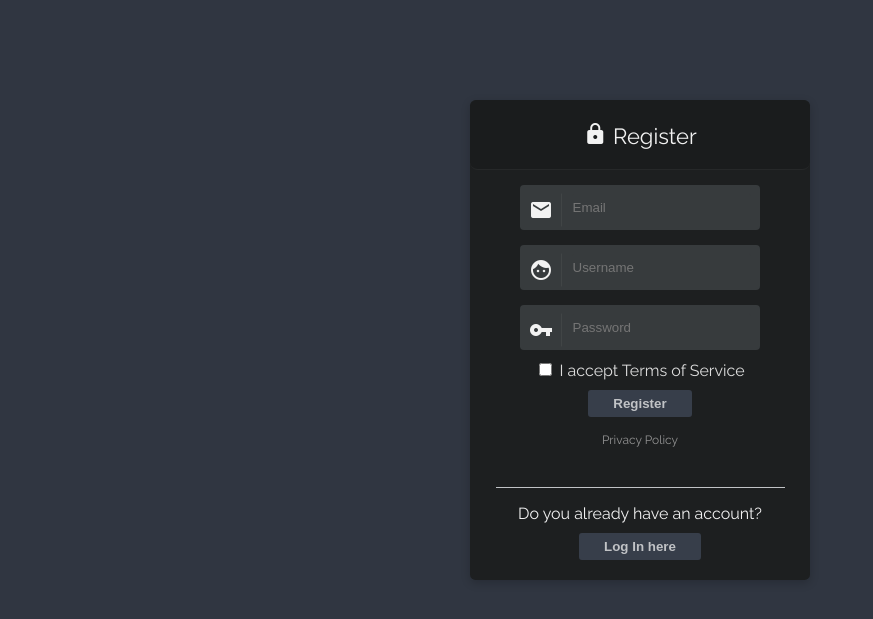
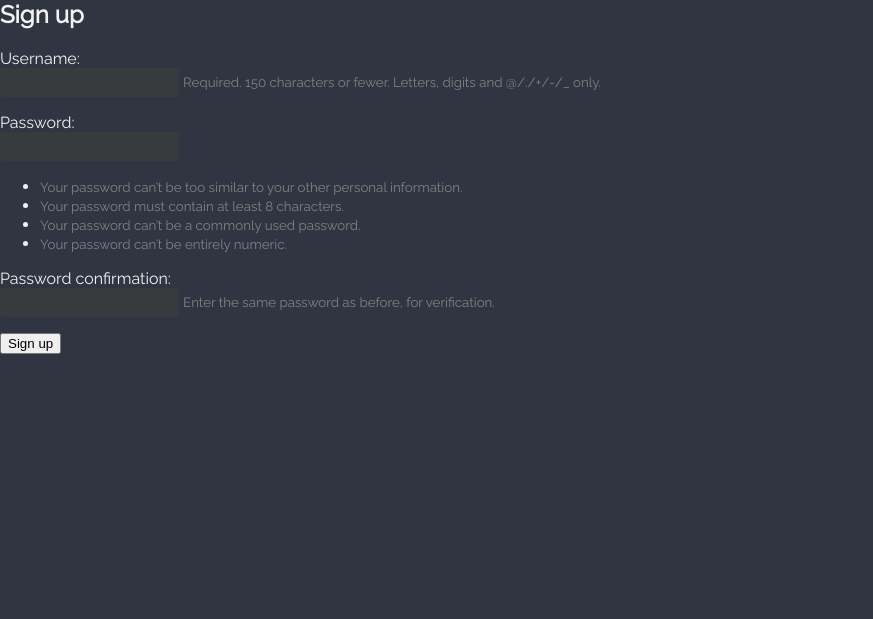
Before and after one commit to Caltus124/django_profil_app, a Django app: page /register/ in a window 1280 px wide. Shown: the top 619 px of the page, without its empty margins (0-873 px from the left). Run offline with Django 3.2, Linux system fonts and the light colour scheme.

Commit message:
register

```diff
--- a/django_profil_app/urls.py
+++ b/django_profil_app/urls.py
@@ -1,8 +1,9 @@
 from django.contrib import admin
-from django.urls import path
+from django.urls import path, include
 from . import views
 
 urlpatterns = [
+    path("accounts/", include("django.contrib.auth.urls")),
     path('admin/', admin.site.urls),
     path('', views.home),
     path('home/', views.home),
--- a/django_profil_app/views.py
+++ b/django_profil_app/views.py
@@ -1,5 +1,8 @@
 from django.http import HttpResponse
-from django.shortcuts import render
+from django.shortcuts import render, redirect
+from django.contrib.auth import login, authenticate
+from django.contrib.auth.forms import UserCreationForm
+
 
 
 def error(request, exception):
@@ -11,5 +14,17 @@ def home(request):
 def login(request):
     return render(request, 'login.html')
 
+
 def register(request):
-    return render(request, 'register.html')
+    if request.method == 'POST':
+        form = UserCreationForm(request.POST)
+        if form.is_valid():
+            form.save()
+            username = form.cleaned_data.get('username')
+            raw_password = form.cleaned_data.get('password1')
+            user = authenticate(username=username, password=raw_password)
+            login(request, user)
+            return redirect('login')
+    else:
+        form = UserCreationForm()
+    return render(request, 'register.html', {'form': form})
--- a/template/register.html
+++ b/template/register.html
@@ -13,54 +13,27 @@
 </head>
 
 <body>
-    <div id="container-register">
-        <div id="title">
-            <i class="material-icons lock">lock</i> Register
-        </div>
 
-        <form>
-            <div class="input">
-                <div class="input-addon">
-                    <i class="material-icons">email</i>
-                </div>
-                <input id="email" placeholder="Email" type="email" required class="validate" autocomplete="off">
-            </div>
 
-            <div class="clearfix"></div>
-
-            <div class="input">
-                <div class="input-addon">
-                    <i class="material-icons">face</i>
-                </div>
-                <input id="username" placeholder="Username" type="text" required class="validate" autocomplete="off">
-            </div>
-
-            <div class="clearfix"></div>
-
-            <div class="input">
-                <div class="input-addon">
-                    <i class="material-icons">vpn_key</i>
-                </div>
-                <input id="password" placeholder="Password" type="password" required class="validate" autocomplete="off">
-            </div>
-
-            <div class="remember-me">
-                <input type="checkbox">
-                <span style="color: #DDD">I accept Terms of Service</span>
-            </div>
-
-            <input type="submit" value="Register"/>
-        </form>
-
-        <div class="privacy">
-            <a href="#">Privacy Policy</a>
-        </div>
-
-        <div class="register">
-            Do you already have an account?
-            <a href="/login"><button id="register-link">Log In here</button></a>
-        </div>
-    </div>
+{% block content %}
+  <h2>Sign up</h2>
+  <form method="post">
+    {% csrf_token %}
+    {% for field in form %}
+      <p>
+        {{ field.label_tag }}<br>
+        {{ field }}
+        {% if field.help_text %}
+          <small style="color: grey">{{ field.help_text }}</small>
+        {% endif %}
+        {% for error in field.errors %}
+          <p style="color: red">{{ error }}</p>
+        {% endfor %}
+      </p>
+    {% endfor %}
+    <button type="submit">Sign up</button>
+  </form>
+{% endblock %}
 </body>
 
 </html>
```
Also changed, not shown: django_profil_app/forms.py (added, +13 -0 lines), template/home.html (+32 -3 lines), db.sqlite3.
